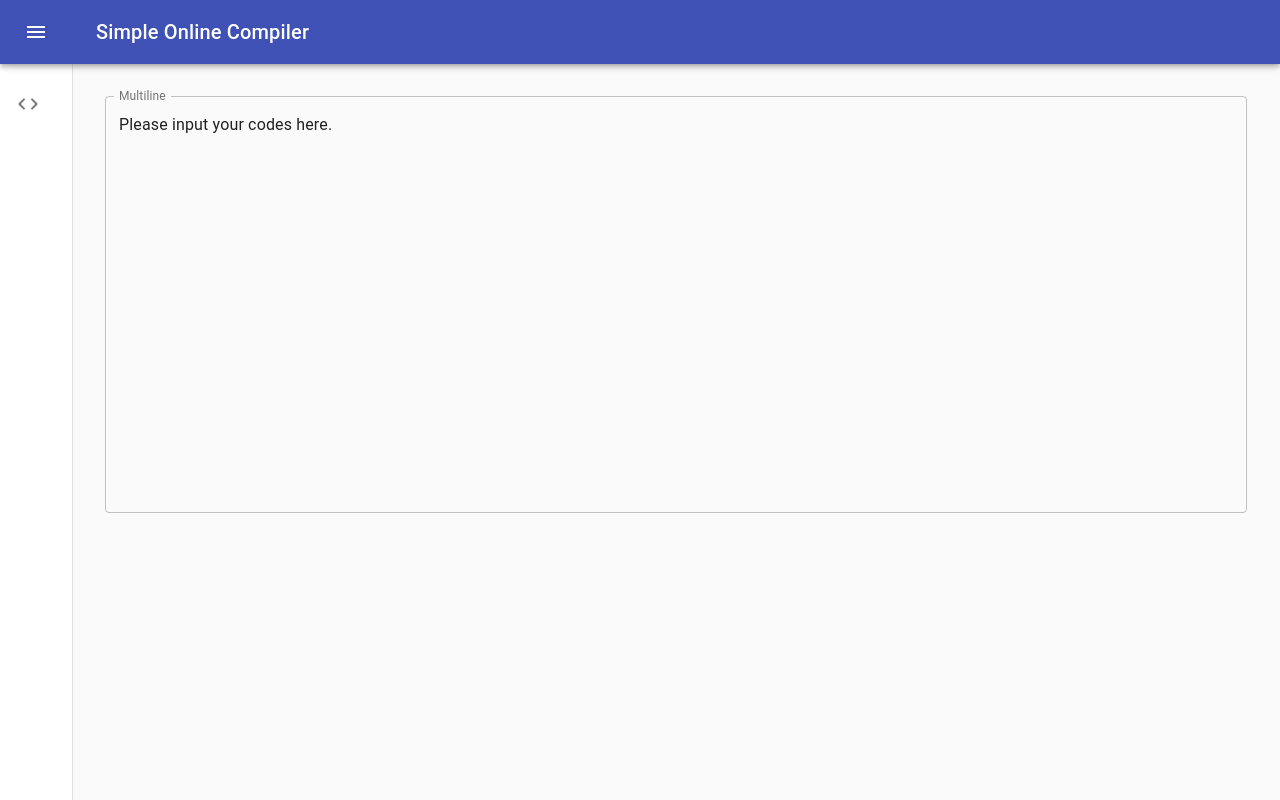
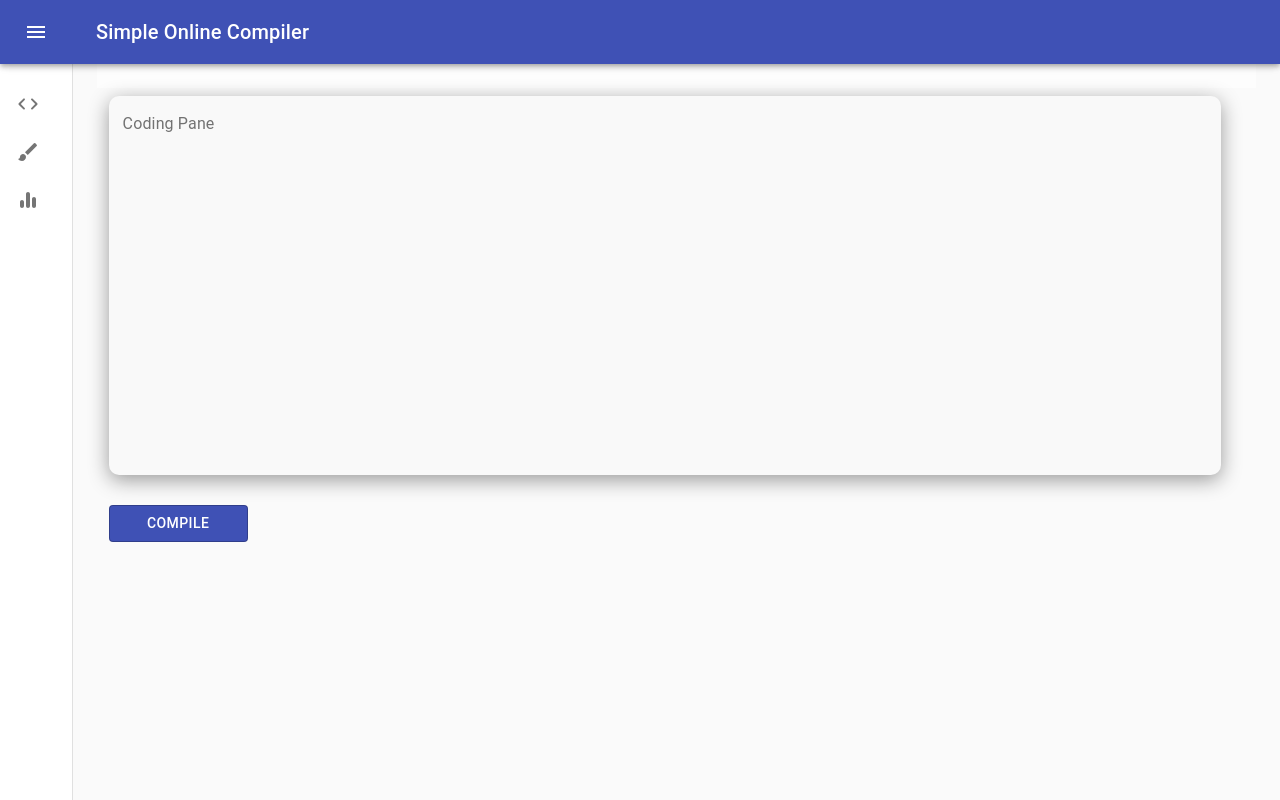
Before and after one commit to CallMeSaltyF1sh/Compiler, a React (Create React App) app: page /codepane in a window 1280 px wide. Built offline with nearby package versions, Linux system fonts and the light colour scheme.

Commit message:
add sth to frame

```diff
--- a/src/components/NavList.js
+++ b/src/components/NavList.js
@@ -27,8 +27,7 @@ const NavList = (props) => {
                                 </ListItemIcon>
                                 <ListItemText primary={item.sideBarName} />
                             </ListItem>
-                        </Link>
-                    )
+                        </Link>)
                     )
                 }
             </List>
--- /dev/null
+++ b/src/constants/actionTypes.js
@@ -0,0 +1 @@
+export const SEND_CODE = 'SEND_CODE';
--- a/src/containers/CodePane.js
+++ b/src/containers/CodePane.js
@@ -1,24 +1,57 @@
 import React from 'react';
-import { makeStyles } from '@material-ui/core/styles';
-import { TextField } from '@material-ui/core';
+import PropTypes from 'prop-types';
+import { withStyles } from '@material-ui/core/styles';
+import { TextField, Button } from '@material-ui/core';
+import { purple } from '@material-ui/core/colors';
 
-const useStyles = makeStyles(theme => ({
+const styles = {
     container: {
         position: 'relative',
         display: 'flex',
         flexWrap: 'wrap',
     },
     textField: {
-        marginLeft: theme.spacing(1),
-        marginRight: theme.spacing(2),
-        marginTop: theme.spacing(1),
-        width: '98.5%',
-        borderColor: '#ccc'
+        marginLeft: '1%',
+        marginRight: '1%',
+        marginTop: '1vh',
+        width: '96%',
+        backgroundColor: '#f9f9f9',
+        borderRadius: 10,
+        boxShadow: '0 5px 20px #999',
+        '& .MuiOutlinedInput-root': {
+            '& fieldset': {
+                borderColor: 'transparent',
+                borderRadius: 10,
+                color: '#888',
+            },
+            '&:hover fieldset': {
+                borderColor: '#efefef',
+            },
+            '&.Mui-focused fieldset': {
+                borderColor: '#3F51B5',
+            },
+        },
     },
-}));
+    btn: {
+        marginTop: '30px',
+        marginLeft: '1%',
+        width: '12%'
+    }
+};
+
+const ColorButton = withStyles(theme => ({
+    root: {
+        color: theme.palette.getContrastText(purple[500]),
+        backgroundColor: '#3F51B5',
+        '&:hover': {
+            backgroundColor: '#3F56Be',
+        },
+    },
+}))(Button);
 
 function CodePane(props) {
-    const classes = useStyles();
+    //const classes = useStyles();
+    const { classes } = props;
     const [value, setValue] = React.useState('Controlled');
 
     const handleChange = event => {
@@ -26,21 +59,34 @@ function CodePane(props) {
         console.log(event.target.value)
     };
 
+    const handleCompile = event => {
+        const code = value;
+        console.log("clicked")
+    }
+
     return (
-        <div>
+        <div className={classes.root}>
             <TextField
                 id="outlined-multiline-static"
-                label="Multiline"
+                label="Coding Pane"
+                placeholder="Please input your codes here."
                 multiline
-                rows="20"
-                defaultValue="Please input your codes here."
+                rows="18"
+                //defaultValue="Please input your codes here."
                 onChange={handleChange}
                 className={classes.textField}
                 variant="outlined"
             />
+            <ColorButton variant="outlined" className={classes.btn} onClick={handleCompile}>Compile</ColorButton>
         </div>
 
     );
 }
 
-export default CodePane;
+CodePane.propTypes = {
+    children: PropTypes.node,
+    classes: PropTypes.object.isRequired,
+    className: PropTypes.string,
+};
+
+export default withStyles(styles)(CodePane);
--- /dev/null
+++ b/src/containers/Details.js
@@ -0,0 +1,12 @@
+import React from 'react';
+import PropTypes from 'prop-types';
+
+function Details(props) {
+    return (
+        <div>
+            hello, details
+        </div>
+    )
+}
+
+export default Details;
--- a/src/containers/Main.js
+++ b/src/containers/Main.js
@@ -7,14 +7,11 @@ import { Drawer, AppBar, Toolbar, CssBaseline, Typography, IconButton, List, Lis
 import MenuIcon from '@material-ui/icons/Menu';
 import ChevronLeftIcon from '@material-ui/icons/ChevronLeft';
 import ChevronRightIcon from '@material-ui/icons/ChevronRight';
-import InboxIcon from '@material-ui/icons/MoveToInbox';
-import MailIcon from '@material-ui/icons/Mail';
-
 
 import NavList from '../components/NavList';
 import { routes } from '../route';
 
-const drawerWidth = 200;
+const drawerWidth = 240;
 
 const useStyles = makeStyles(theme => ({
   root: {
@@ -69,6 +66,7 @@ const useStyles = makeStyles(theme => ({
     alignItems: 'center',
     justifyContent: 'flex-end',
     padding: theme.spacing(0, 1),
+    backgroundColor: '#fdfdfd',
     ...theme.mixins.toolbar,
   },
   content: {
--- /dev/null
+++ b/src/containers/Plot.js
@@ -0,0 +1,12 @@
+import React from 'react';
+import PropTypes from 'prop-types';
+
+function Plot(props) {
+    return (
+        <div>
+            hello, plot
+        </div>
+    )
+}
+
+export default Plot;
--- /dev/null
+++ b/src/reducers/index.js
@@ -0,0 +1 @@
+import * as types from '../constants/actionTypes';
--- a/src/route.js
+++ b/src/route.js
@@ -1,17 +1,29 @@
 //import React from 'react';
 //import { Route } from 'react-router-dom';
 import CodePane from './containers/CodePane';
-import { Dashboard } from '@material-ui/icons';
-//import CodeIcon from '@material-ui/icons/Code';
+import Plot from './containers/Plot';
+import Details from './containers/Details';
 import CodeRoundedIcon from '@material-ui/icons/CodeRounded';
-import FilterIcon from '@material-ui/icons/Filter';
-import CollectionsRoundedIcon from '@material-ui/icons/CollectionsRounded';
+import EqualizerRoundedIcon from '@material-ui/icons/EqualizerRounded';
+import BrushRoundedIcon from '@material-ui/icons/BrushRounded';
 
 export const routes = [
     {
-        path: '/',
+        path: '/codepane',
         component: CodePane,
         icon: CodeRoundedIcon,
-        sideBarName: 'CodePane'
+        sideBarName: 'Code Pane'
+    },
+    {
+        path: '/plot',
+        component: Plot,
+        icon: BrushRoundedIcon,
+        sideBarName: 'Produced Pattern'
+    },
+    {
+        path: '/details',
+        component: Details,
+        icon: EqualizerRoundedIcon,
+        sideBarName: 'Detailed Info'
     }
 ]
```
Also changed, not shown: src/actions/index.js (added, +7 -0 lines), src/reducers/code.js (added).
